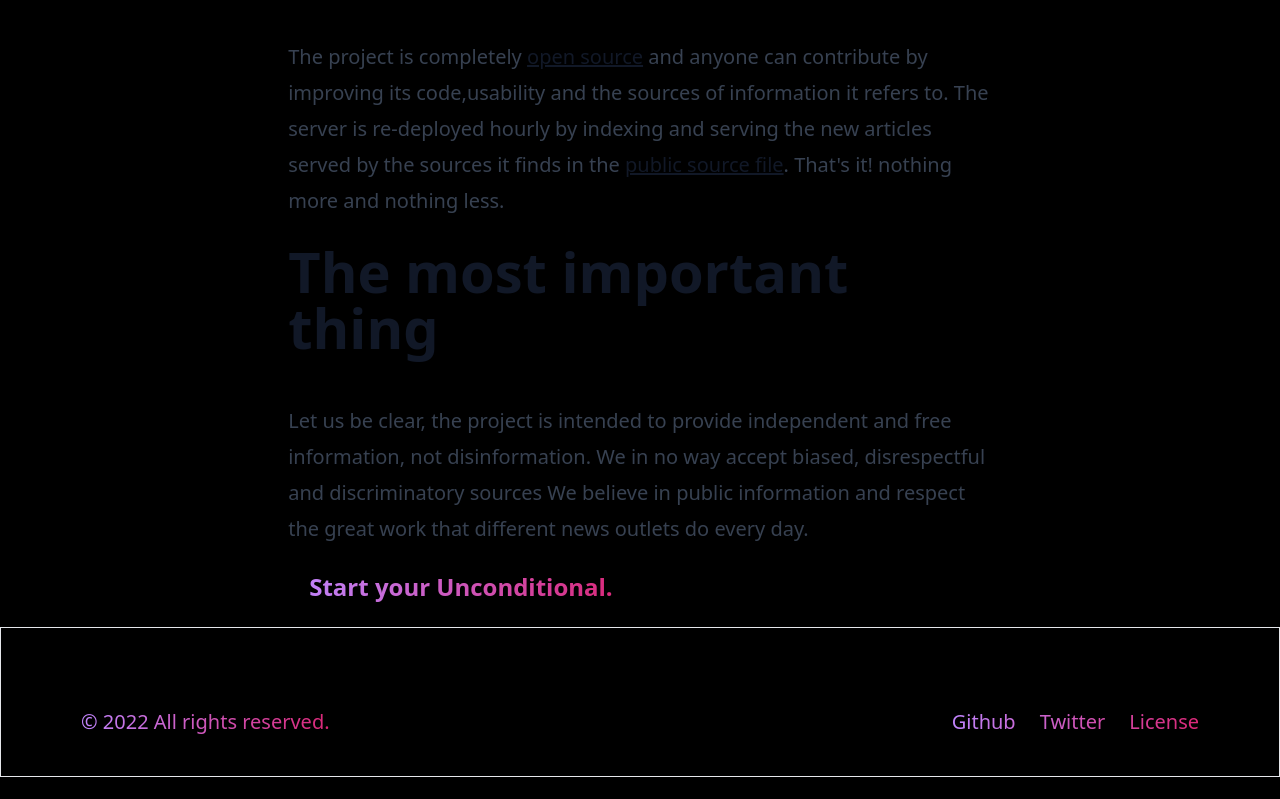
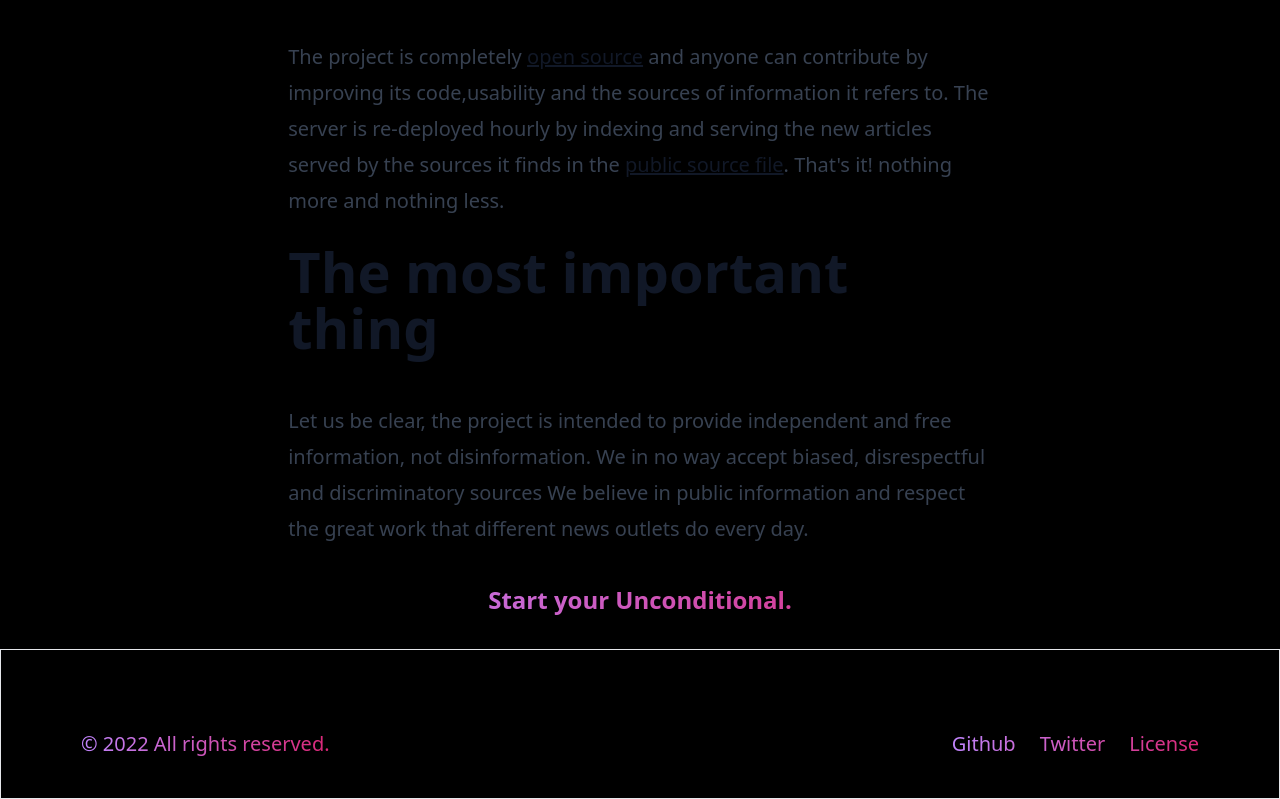
Before and after one commit to unconditionalday/unconditional.day, a Next.js app: page /about in a window 1280 px wide. Shown: the part 1125-1924 px from the top of the page. Before the commit the page ends 1902 px from the top, so only its background shows below. Built offline with nearby package versions, Linux system fonts and the light colour scheme.

Commit message:
fix: remove medium viewport rules

```diff
--- a/pages/about.tsx
+++ b/pages/about.tsx
@@ -16,7 +16,7 @@ const About: NextPage = () => {
                 <h1>The most important thing</h1>
                 <p> Let us be clear, the project is intended to provide independent and free information, not disinformation. We in no way accept biased, disrespectful and discriminatory sources We believe in public information and respect the great work that different news outlets do every day. </p>
 
-                <a className='font-bold text-xl md:text-2xl text-center text-transparent bg-clip-text bg-gradient-to-r from-purple-400 to-pink-600 border border-black rounded-lg p-3 block md:inline md:w-auto mx-2' href='/'>Start your Unconditional.</a>
+                <a className='font-bold text-xl md:text-2xl text-center text-transparent bg-clip-text bg-gradient-to-r from-purple-400 to-pink-600 border border-black rounded-lg p-3 block  mx-2' href='/'>Start your Unconditional.</a>
             </article>
 
             <Footer />
```
